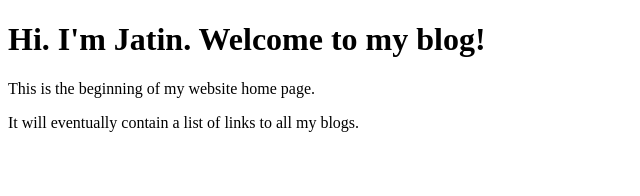
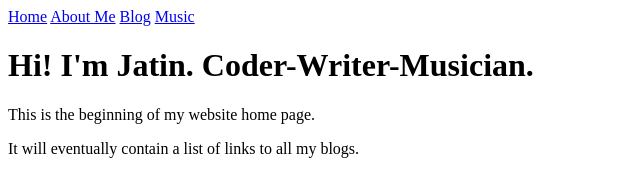
Before and after one commit to jatin-puri-coder/jatin-puri-coder.github.io, a plain HTML site: page index.html in a window 1280 px wide. Shown: the whole page, without its empty margins (0-640 px from the left). Drawn offline with Linux system fonts and the light colour scheme.

Commit message:
Add top nav bar

```diff
--- a/index.html
+++ b/index.html
@@ -6,8 +6,16 @@
   </head>
 
   <body>
+<div class="topnav">
+    <a  class="active" href="#home">Home</a>
+    <a href="#About">About Me</a>
+    <a href="#Blog">Blog</a>
+    <a href=#Music>Music</a>
+</div>
+
+
       <div>
-    <h1>Hi. I'm Jatin. Welcome to my blog!</h1>
+    <h1>Hi! I'm Jatin. Coder-Writer-Musician.</h1>
       </div>
 
     <p> This is the beginning of my website home page.</p>
```
